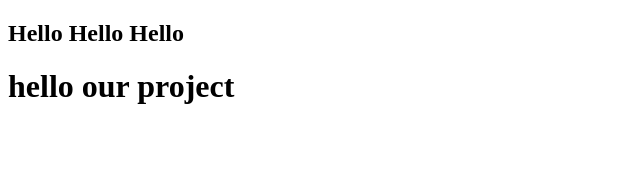
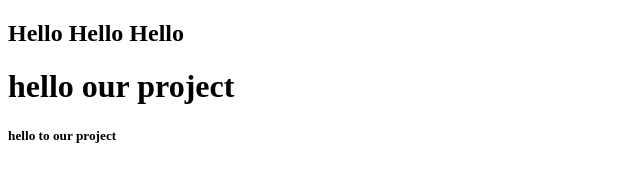
Before and after one commit to EngSamia/project, a plain HTML site: page index.html in a window 1280 px wide. Shown: the full height of the page, 0-640 px from the left. Drawn offline with Linux system fonts and the light colour scheme.

Commit message:
Update index.html

```diff
--- a/index.html
+++ b/index.html
@@ -14,6 +14,7 @@
 	<h2> Hello Hello Hello </h2>
 
 	     <h1>hello our project</h1>
+	<h5>hello to our project <h5>
 
 </body>
 </html>
```
